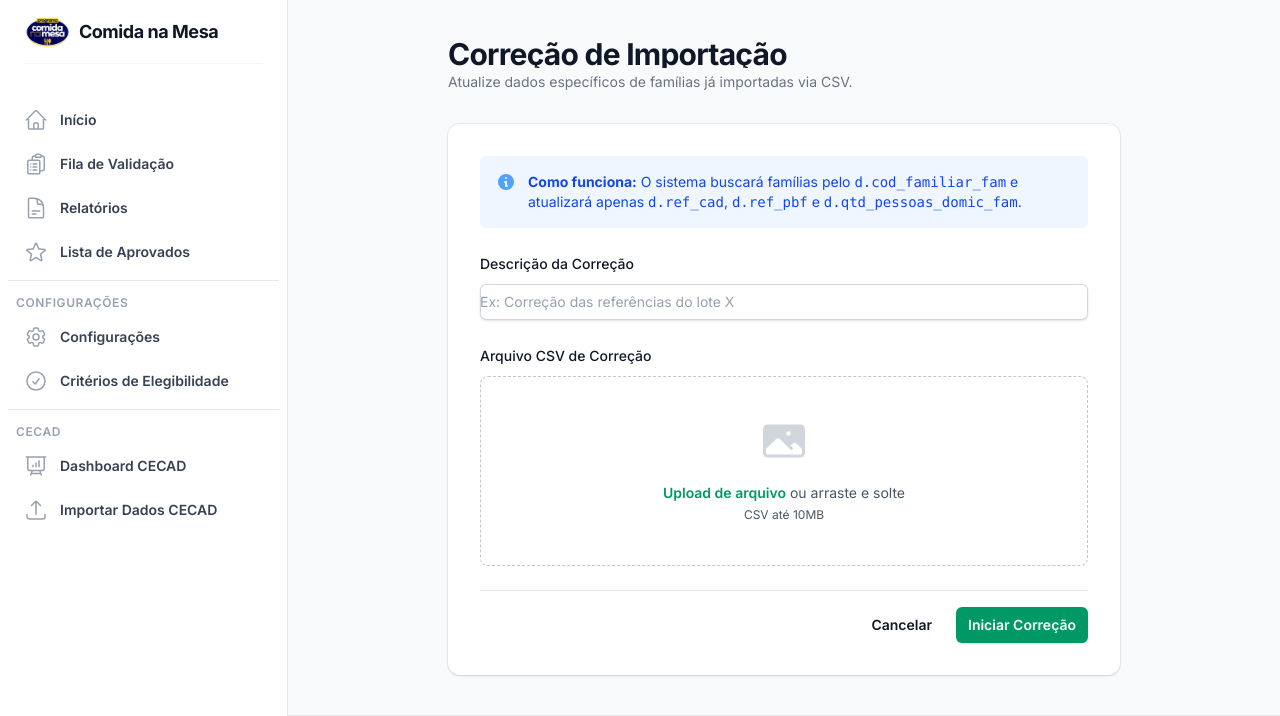
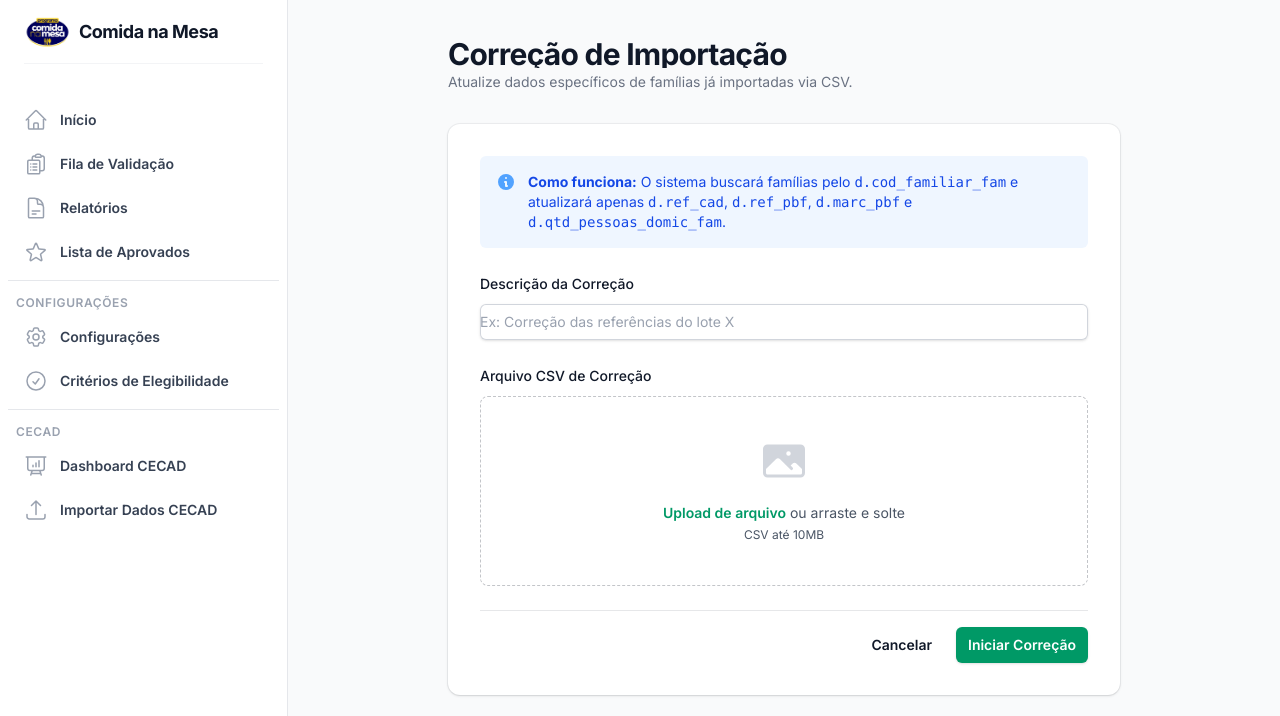
Before and after one commit to pmdonaines/comidanamesa, a Django app: page /cecad/importar/correcao/ in a window 1280 px wide. Shown: the top 716 px of the page. Run offline with Django 5.2, Linux system fonts and the light colour scheme; the visitor is signed in with stand-in values (Sample User, id 1); style sheets or scripts are compiled from the project's sources; some libraries are stand-ins or nearby versions.

Commit message:
feat: Add `marc_pbf` field to family import process and update the corresponding UI explanation.

```diff
--- a/apps/cecad/services/importer.py
+++ b/apps/cecad/services/importer.py
@@ -87,12 +87,13 @@ class CecadImporter:
                 # Update fields
                 familia.ref_cad = row.get('d.ref_cad')
                 familia.ref_pbf = row.get('d.ref_pbf')
+                familia.marc_pbf = self._parse_boolean(row.get('d.marc_pbf'))
 
                 qtde_pessoas = self._parse_int(row.get('d.qtd_pessoas_domic_fam'))
                 if qtde_pessoas is not None:
                     familia.qtde_pessoas = qtde_pessoas
 
-                familia.save(update_fields=['ref_cad', 'ref_pbf', 'qtde_pessoas'])
+                familia.save(update_fields=['ref_cad', 'ref_pbf', 'marc_pbf', 'qtde_pessoas'])
 
                 # Link to this batch for tracking, but don't change ownership if not needed
                 # Ideally we might want to track that this batch touched this family
--- a/apps/cecad/templates/cecad/import_correction_form.html
+++ b/apps/cecad/templates/cecad/import_correction_form.html
@@ -24,7 +24,7 @@
                     </div>
                     <div class="ml-3 flex-1 md:flex md:justify-between">
                         <p class="text-sm text-blue-700">
-                            <strong>Como funciona:</strong> O sistema buscará famílias pelo <code>d.cod_familiar_fam</code> e atualizará apenas <code>d.ref_cad</code>, <code>d.ref_pbf</code> e <code>d.qtd_pessoas_domic_fam</code>.
+                            <strong>Como funciona:</strong> O sistema buscará famílias pelo <code>d.cod_familiar_fam</code> e atualizará apenas <code>d.ref_cad</code>, <code>d.ref_pbf</code>, <code>d.marc_pbf</code> e <code>d.qtd_pessoas_domic_fam</code>.
                         </p>
                     </div>
                 </div>
```
